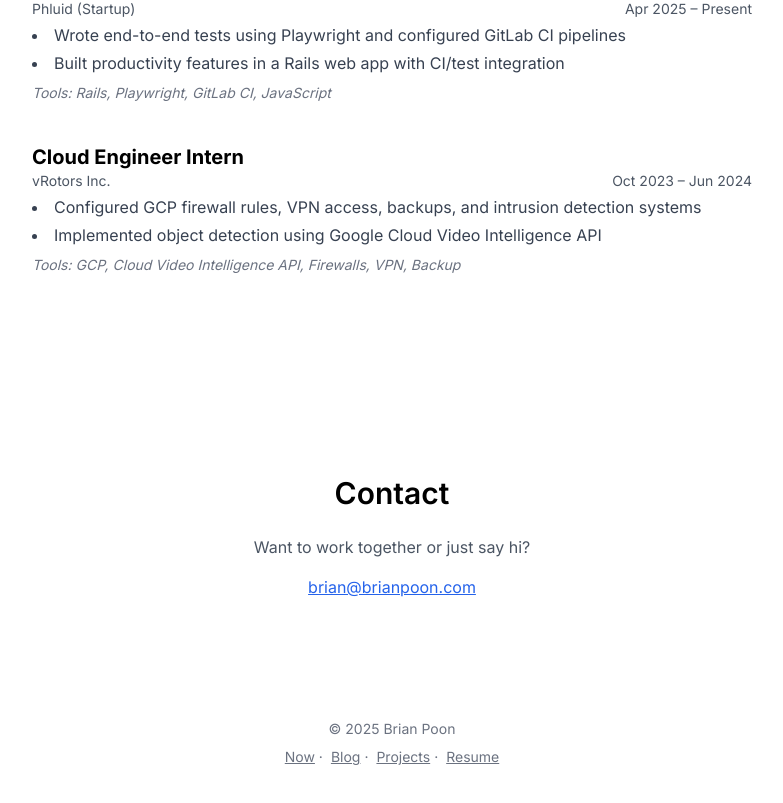
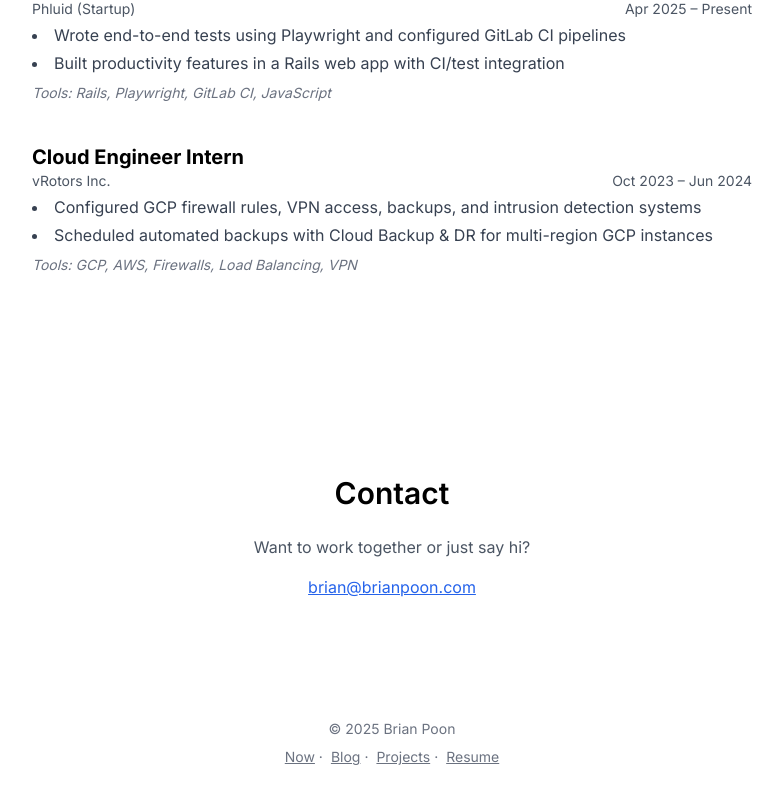
Before and after one commit to Brian-S-Poon/brianpoon.com, a React (Vite) app: page / in a window 1280 px wide. Shown: the part 1811-2614 px from the top of the page, without its empty margins (248-1031 px from the left). Built offline with nearby package versions, Linux system fonts and the light colour scheme; the HTML template or start-up script is replaced by a standard one.

Commit message:
Update Experience.jsx

```diff
--- a/src/components/Experience.jsx
+++ b/src/components/Experience.jsx
@@ -18,9 +18,9 @@ const experiences = [
     date: 'Oct 2023 – Jun 2024',
     bullets: [
       'Configured GCP firewall rules, VPN access, backups, and intrusion detection systems',
-      'Implemented object detection using Google Cloud Video Intelligence API',
+      'Scheduled automated backups with Cloud Backup & DR for multi-region GCP instances',
     ],
-    tools: 'GCP, Cloud Video Intelligence API, Firewalls, VPN, Backup',
+    tools: 'GCP, AWS, Firewalls, Load Balancing, VPN',
   },
 ];
 
```
